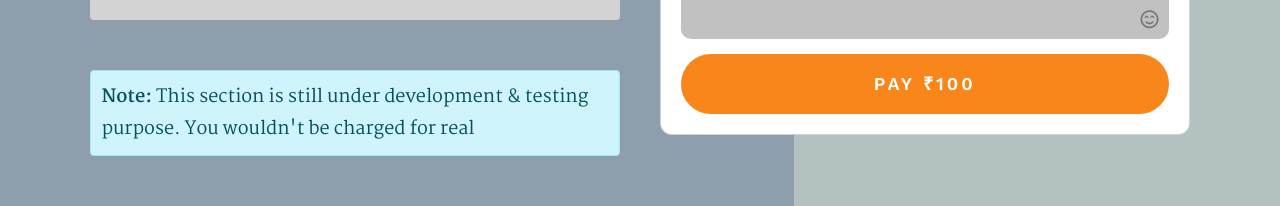
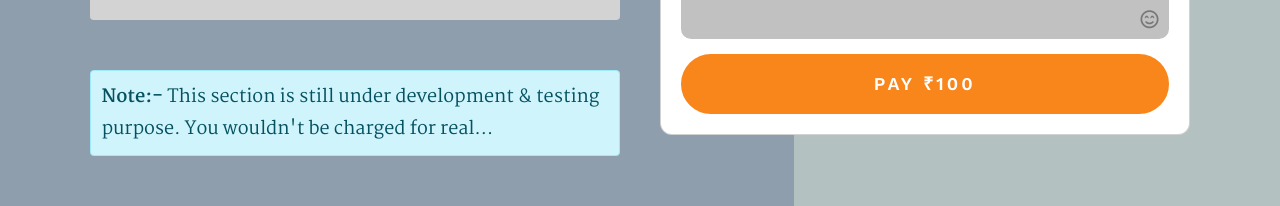
Before and after one commit to CrossOriGenes/MyPortfolio, a React (Create React App) app in the folder client/: page /donate in a window 1280 px wide. Shown: the part 621-827 px from the top of the page. Built offline with nearby package versions, Linux system fonts and the light colour scheme.

Commit message:
modifications made in client

```diff
--- a/client/src/pages/DonateMe.js
+++ b/client/src/pages/DonateMe.js
@@ -118,8 +118,8 @@ function DonateMe() {
               </div>
               <Link to='..' className='btn btn--secondary'>My Page</Link>
               <div className="alert alert-info mt-8" role="alert">
-                <strong>Note:</strong> This section is still under development & testing purpose.
-                You wouldn't be charged for real
+                <strong>Note:-</strong> This section is still under development & testing purpose.
+                You wouldn't be charged for real...
               </div>
             </div>
 
```
